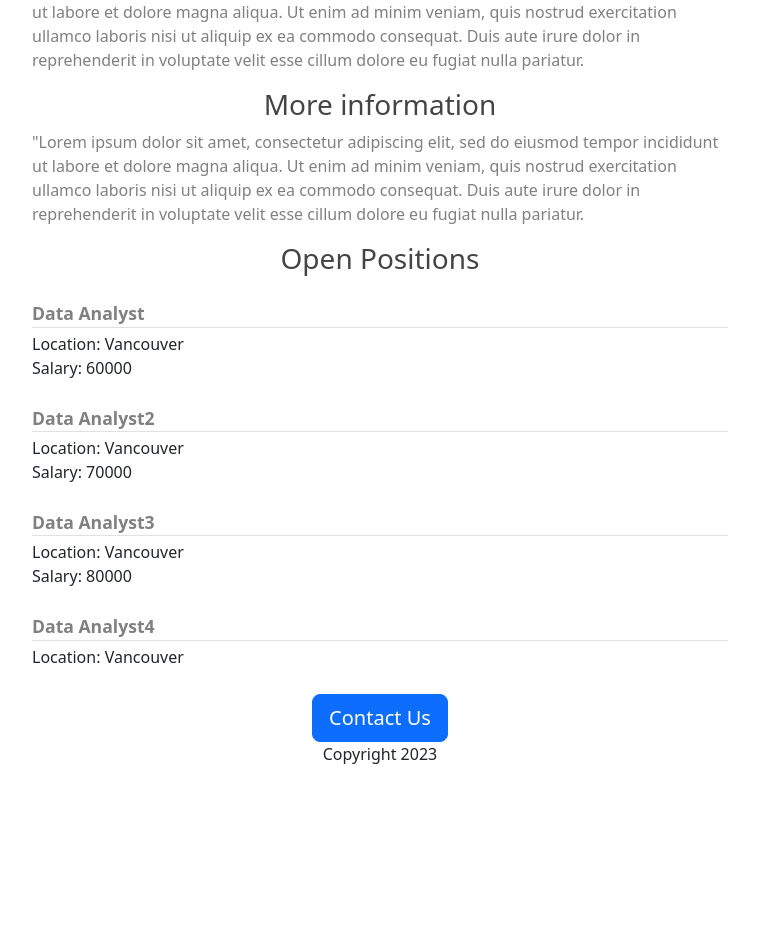
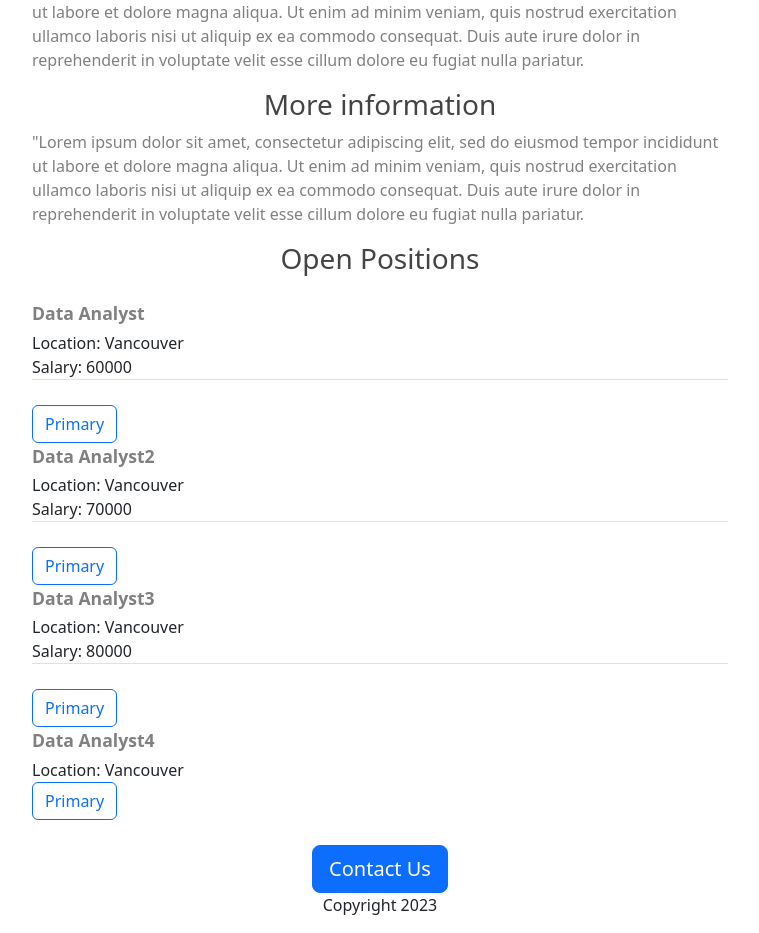
Before and after one commit to BrianNW/career-center-replit, a Flask app: page / in a window 1280 px wide. Shown: the part 658-1591 px from the top of the page, without its empty margins (260-1019 px from the left). Before the commit the page ends 1422 px from the top, so only its background shows below. Run offline with Flask 2, Linux system fonts and the light colour scheme.

Commit message:
Add bootstrap buttons

```diff
--- a/templates/jobitem.html
+++ b/templates/jobitem.html
@@ -1,6 +1,7 @@
- <div class="job-title border-bottom" style="margin-bottom:4px"><strong> {{job['title']}} </strong></div>
+ <div class="job-title" style="margin-bottom:4px"><strong> {{job['title']}} </strong></div>
           <div> Location: {{job['location']}} </div>
 
         {% if 'salary' in job %}
-         <div style="margin-bottom:25px"> Salary: {{job['salary']}} </div>
+         <div class="border-bottom" style="margin-bottom:25px"> Salary: {{job['salary']}} </div>
         {% endif %}
+<button type="button" class="btn btn-outline-primary"> Primary</button>
```
